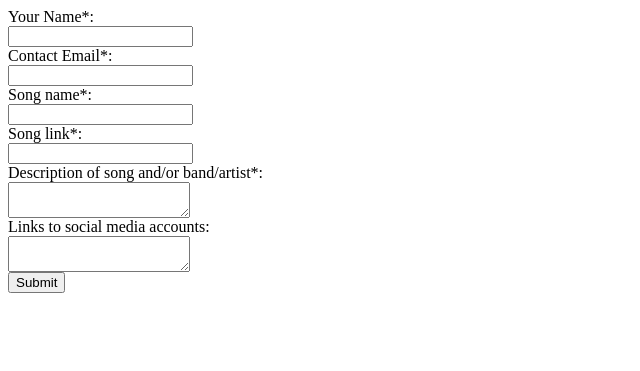
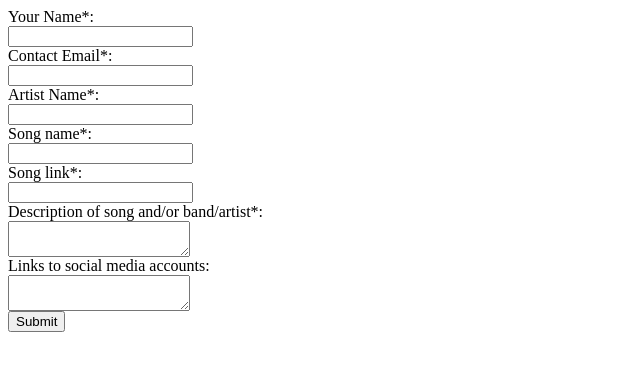
Before and after one commit to radcircle-dev/subway, a PHP site: page / in a window 1280 px wide. Shown: the top 371 px of the page, without its empty margins (0-640 px from the left). Run offline with PHP 8.4, Linux system fonts and the light colour scheme.

Commit message:
Added confirmation view

```diff
--- a/index.php
+++ b/index.php
@@ -12,6 +12,12 @@
     } else {
       $fail = true;
       printf("Name is required<br>");
+    }
+    if($_POST['artist']) {
+      $name = $_POST['artist'];
+    } else {
+      $fail = true;
+      printf("Artist Name is required<br>");
     }
     if($_POST['contact']) {
       $contact = $_POST['contact'];
@@ -43,7 +49,8 @@
       printf("Artist description is required<br>");
     }
     $string = '[{"pretext": "Test", "text": "New Submission", "color":"#fffff", "fields": [
-          {"title": "Author","value": "'.$name.'\n'.$contact.'","short":false },
+          {"title": "User Name","value": "'.$name.'\n'.$contact.'","short":true },
+          {"title": "Artist Name","value": "'.$artist.'","short":true },
           {"title": "Description","value": "'.$desc.'","short":true },
           {"title": "Social Media","value": "'.$social.'","short":true }
           ]
@@ -64,13 +71,17 @@
             unfurl_links=>true)));
       echo ($Slack->call('chat.postMessage', $array));
     }
-  }
-?>
-<form id="form" action="index.php" method="post">
+    printf("<h1>Thank You</h1>");
+    printf("<p>Your submission for ".$name."'s song: ".$song." has been submitted to the Radcircle Editorial team.</p>");
+    printf("<p>We really appreciate your showing us some great music!!</p>");
+  } else {
+    printf('<form id="form" action="index.php" method="post">
   <label>Your Name*:</label><br>
   <input type="text" id="name" name="name"><br>
   <label>Contact Email*:</label><br>
   <input type="email" id="email" name="contact"><br>
+  <label>Artist Name*:</label><br>
+  <input type="text" id="artist" name="artist"><br>
   <label>Song name*:</label><br>
   <input type="text" id="songname" name="song"><br>
   <label>Song link*:</label><br>
@@ -80,6 +91,8 @@
   <label>Links to social media accounts:</label><br>
   <textarea id="social" name="social"></textarea><br>
   <input type="submit" value="Submit">
-</form>
+</form>');
+  }
+?>
 </body>
 </html>
```
